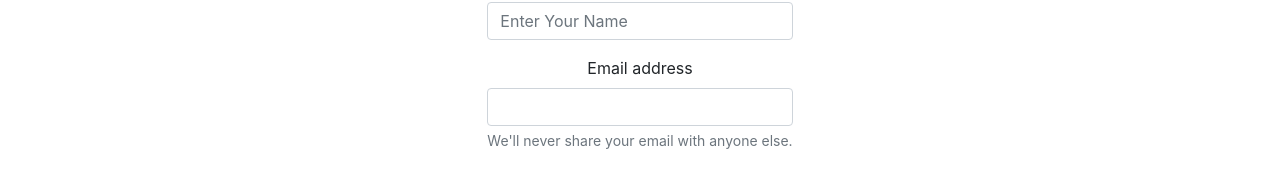
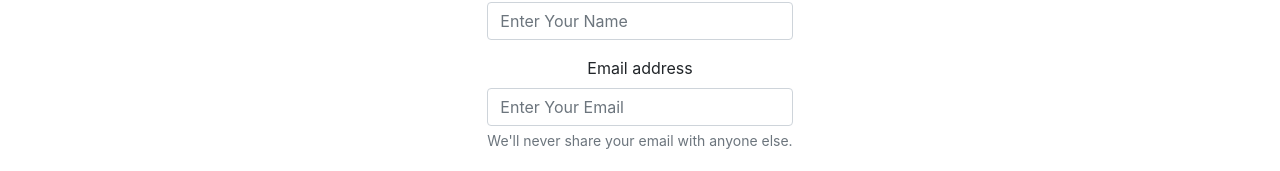
Before and after one commit to SunHabibOsman/indenpent-gym-ass-10, a React (Create React App) app: page /signup in a window 1280 px wide. Shown: the part 186-357 px from the top of the page. Built offline with nearby package versions, Linux system fonts and the light colour scheme; no server answers.

Commit message:
placeholder email

```diff
--- a/src/Pages/Signup/Signup.js
+++ b/src/Pages/Signup/Signup.js
@@ -99,7 +99,7 @@ const Signup = () => {
           <input type="text" onChange={handleName} className="form-control" id="name" required placeholder='Enter Your Name' /></div>
         <div className="mb-3">
           <label for="exampleInputEmail1" className="form-label">Email address</label>
-          <input type="email" onChange={handleEmail} className="form-control" id="exampleInputEmail1" aria-describedby="emailHelp" required />
+          <input type="email" onChange={handleEmail} className="form-control" id="exampleInputEmail1" aria-describedby="emailHelp" required placeholder='Enter Your Email' />
           <div id="emailHelp" className="form-text">We'll never share your email with anyone else.</div>
         </div>
         <div className="mb-3">
```
